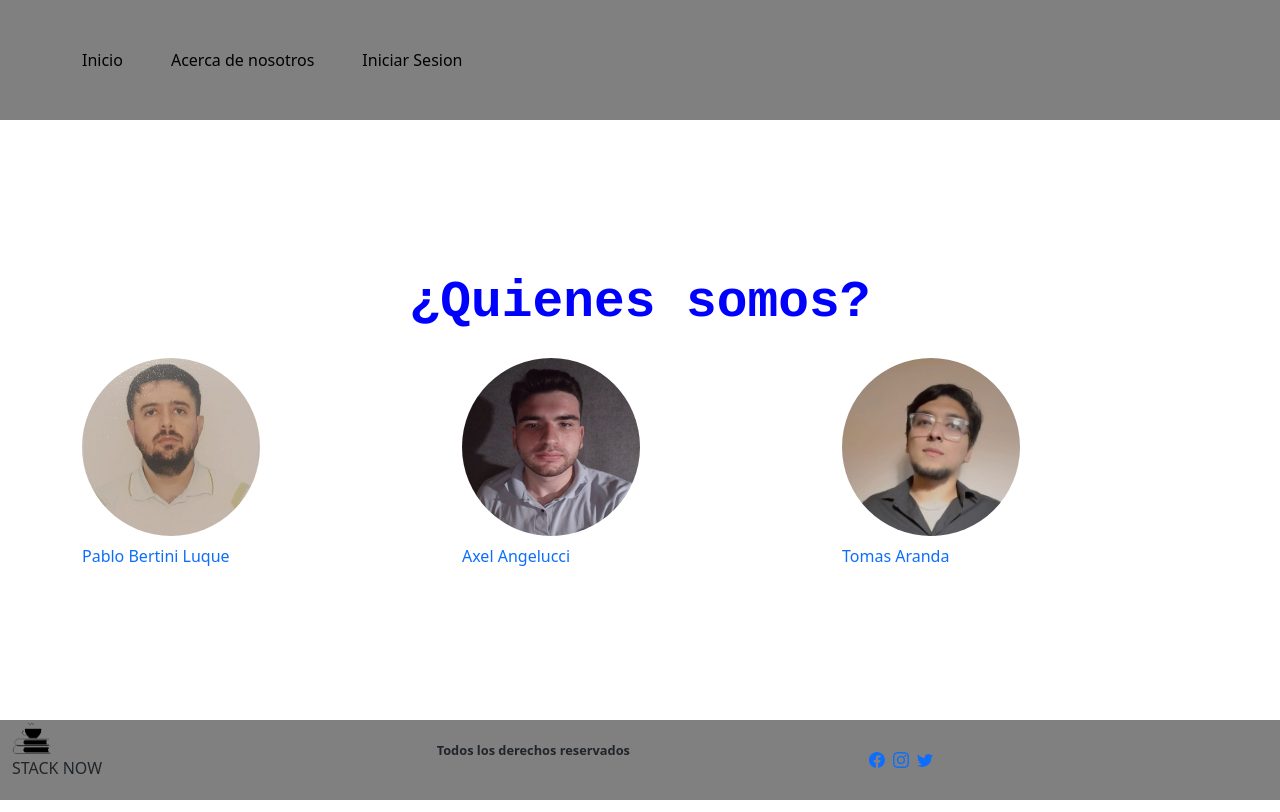
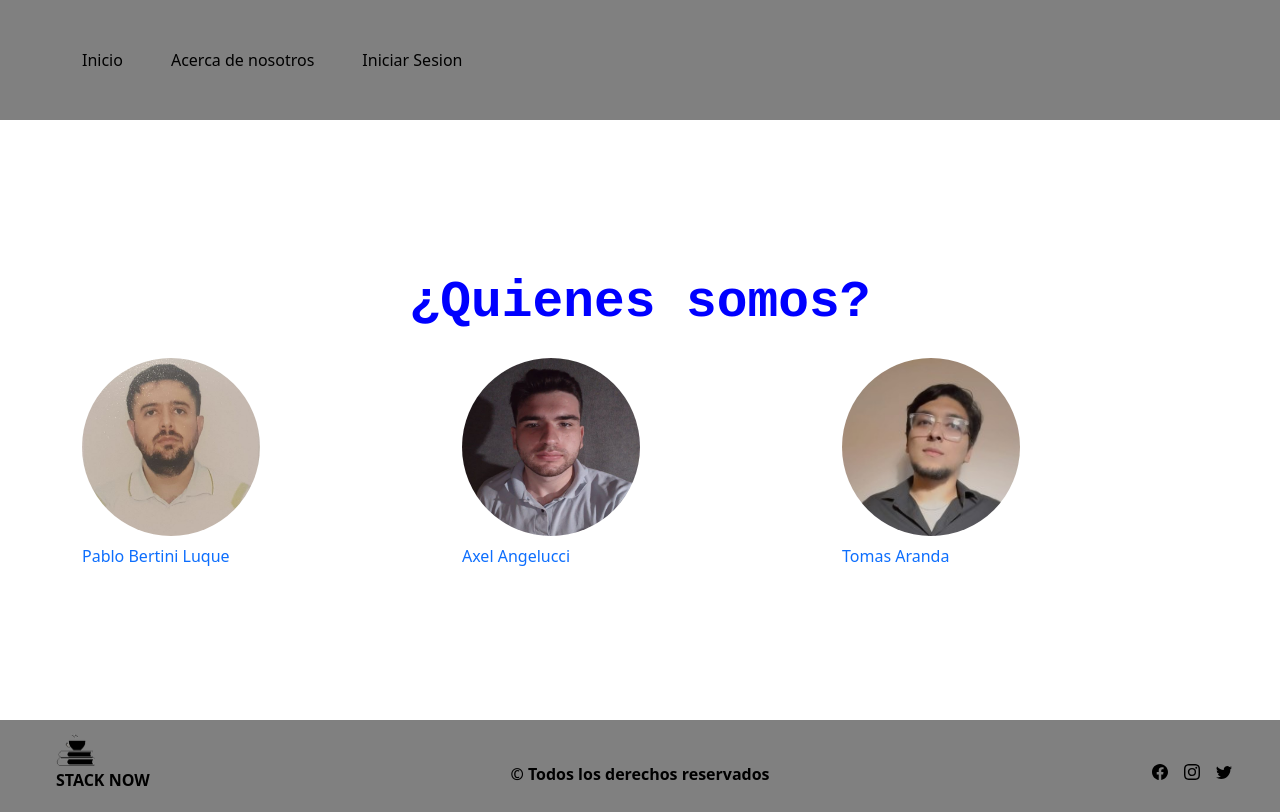
Before and after one commit to Pablo-Bertini-Luque/Front-PFRolling, a React (Create React App) app: page /aboutus in a window 1280 px wide. Built offline with nearby package versions, Linux system fonts and the light colour scheme.

Commit message:
Correciones-22/04

```diff
--- a/src/components/Footer.jsx
+++ b/src/components/Footer.jsx
@@ -1,6 +1,6 @@
 import React from "react";
 import Logo from "../assets/image/logo.png";
-import { Container, Row, Col } from "react-bootstrap";
+import { Col } from "react-bootstrap";
 import Image from "react-bootstrap/esm/Image";
 import { BsFacebook, BsInstagram, BsTwitter } from "react-icons/bs";
 import { Link } from "react-router-dom";
@@ -8,29 +8,103 @@ import "../css/footer.css";
 
 function Footer() {
   return (
-    <Container fluid className="footer m-auto">
-      <Row>
-        <Col xs={2} className="m-auto">
-          <Image className="logoFooter" src={Logo} alt="logo" />
-          <p>STACK NOW</p>
-        </Col>
-        <Col xs={6} className="footerCenter m-auto">
-          <p> Todos los derechos reservados</p>
-        </Col>
-        <Col className="footerRight m-auto">
-          <Link to="www.facebook.com" className="p-1 ">
-            <BsFacebook />
-          </Link>
-          <Link to="www.instagram.com" className="p-1">
-            <BsInstagram />
-          </Link>
-          <Link to="www.twitter.com" className="p-1">
-            <BsTwitter />
+    // <div className="container">
+    //   <footer className="d-flex flex-wrap justify-content-between align-items-center py-2 my-2">
+    //     <Col className="col-md-4 mb-3 mb-md-0 me-md-auto link-body-emphasis text-decoration-none">
+    //       <Image className="logoFooter" src={Logo} alt="logo" />
+    //       <p>STACK NOW</p>
+    //     </Col>
+    //     <Col className="col-md-4 d-flex align-items-center justify-content-center">
+    //       <span className="mb-3 mb-md-0 text-body-secondary ">
+    //         &copy; Todos los derechos reservados
+    //       </span>
+    //     </Col>
+    //     <ul className="nav col-md-4 justify-content-end list-unstyled d-flex">
+    //       <li className="ms-3">
+    //         <a href="http://www.facebook.com" className="text-body-secondary">
+    //           <BsFacebook />
+    //         </a>
+    //       </li>
+    //       <li className="ms-3">
+    //         <a href="http://www.instagram.com" className="text-body-secondary">
+    //           <BsInstagram />
+    //         </a>
+    //       </li>
+    //       <li className="ms-3">
+    //         <a href="http://www.twitter.com" className="text-body-secondary">
+    //           <BsTwitter />
+    //         </a>
+    //       </li>
+    //     </ul>
+    //   </footer>
+    // </div>
+
+    <div className="containerFooter">
+      <footer className="d-flex flex-wrap justify-content-between align-items-center py-1 mx-5">
+        <Col className="col-md-4 px-2 mt-2">
+          <Link to="/" className="text-decoration-none link">
+            <Image className="logoFooter" src={Logo} alt="logo" />
+            <p className="text-black fw-bold">STACK NOW</p>
           </Link>
         </Col>
-      </Row>
-    </Container>
+        <Col className="col-md-4 d-flex align-items-center justify-content-center">
+          <span className="mb-3 mb-md-0 mt-3 text-black fw-bold">
+            &copy; Todos los derechos reservados
+          </span>
+        </Col>
+        <ul className="nav col-md-4 mt-2 justify-content-end list-unstyled d-flex">
+          <li className="ms-3">
+            <a href="http://www.facebook.com" className="text-black">
+              <BsFacebook />
+            </a>
+          </li>
+          <li className="ms-3">
+            <a href="http://www.instagram.com" className="text-black">
+              <BsInstagram />
+            </a>
+          </li>
+          <li className="ms-3">
+            <a href="http://www.twitter.com" className="text-black">
+              <BsTwitter />
+            </a>
+          </li>
+        </ul>
+      </footer>
+    </div>
   );
 }
 
 export default Footer;
+
+{
+  /* <div className="container">
+   <footer className="d-flex flex-wrap justify-content-between align-items-center py-2 my-2">
+     <Col className="col-md-4 mb-3 mb-md-0 me-md-auto link-body-emphasis text-decoration-none">
+       <Image className="logoFooter" src={Logo} alt="logo" />
+       <p>STACK NOW</p>
+     </Col>
+     <Col className="col-md-4 d-flex align-items-center justify-content-center">
+       <span className="mb-3 mb-md-0 text-body-secondary ">
+         &copy; Todos los derechos reservados
+       </span>
+     </Col>
+     <ul className="nav col-md-4 justify-content-end list-unstyled d-flex">
+       <li className="ms-3">
+         <a href="http://www.facebook.com" className="text-body-secondary">
+           <BsFacebook />
+         </a>
+       </li>
+       <li className="ms-3">
+         <a href="http://www.instagram.com" className="text-body-secondary">
+           <BsInstagram />
+         </a>
+       </li>
+       <li className="ms-3">
+         <a href="http://www.twitter.com" className="text-body-secondary">
+           <BsTwitter />
+         </a>
+       </li>
+     </ul>
+   </footer>
+ </div>  */
+}
--- a/src/css/footer.css
+++ b/src/css/footer.css
@@ -4,16 +4,10 @@
   padding: 0%;
 }
 
-.footer {
+.containerFooter {
   background-color: gray;
 }
 
 .logoFooter {
   width: 5vh;
 }
-
-.footerCenter {
-  font-size: 1vmax;
-  font-weight: bold;
-  text-align: center;
-}
--- a/src/css/useQuestion.css
+++ b/src/css/useQuestion.css
@@ -13,18 +13,8 @@
 }
 
 .topic:hover {
-  animation: scale-up-top-left 0.9s;
-}
-
-@keyframes scale-up-top-left {
-  0% {
-    transform: scale(0.5);
-    transform-origin: top left;
-  }
-  100% {
-    transform: scale(1);
-    transform-origin: top left;
-  }
+  border: 0.5px inset white;
+  padding: 10px;
 }
 
 .tagCategories {
--- a/src/hooks/useQuestion.jsx
+++ b/src/hooks/useQuestion.jsx
@@ -34,7 +34,7 @@ export function AllQuestion({ questions, setQuestions }) {
                     to={`/question/${question._id}`}
                     className="text-dark text-decoration-none"
                   >
-                    <p>Tema: {question.topic}</p>
+                    <h6>Tema: {question.topic}</h6>
                   </Link>
                   <p>{question.message}</p>
                   <Container
--- a/src/pages/CompleteQuestions.jsx
+++ b/src/pages/CompleteQuestions.jsx
@@ -116,7 +116,7 @@ export function CompleteQuestions() {
       <Container className="containerQuestion">
         <Row>
           <Col className="mt-3">
-            <p className="fs-3 d-flex question">{questions.message}</p>
+            <h2 className="fs-3 d-flex question">{questions.message}</h2>
             <p className="tagCategory" style={{ width: "5.4em" }}>
               {" "}
               {questions.category?.name}
```
Also changed, not shown: src/css/completeQuestions.css (+0 -7 lines).
